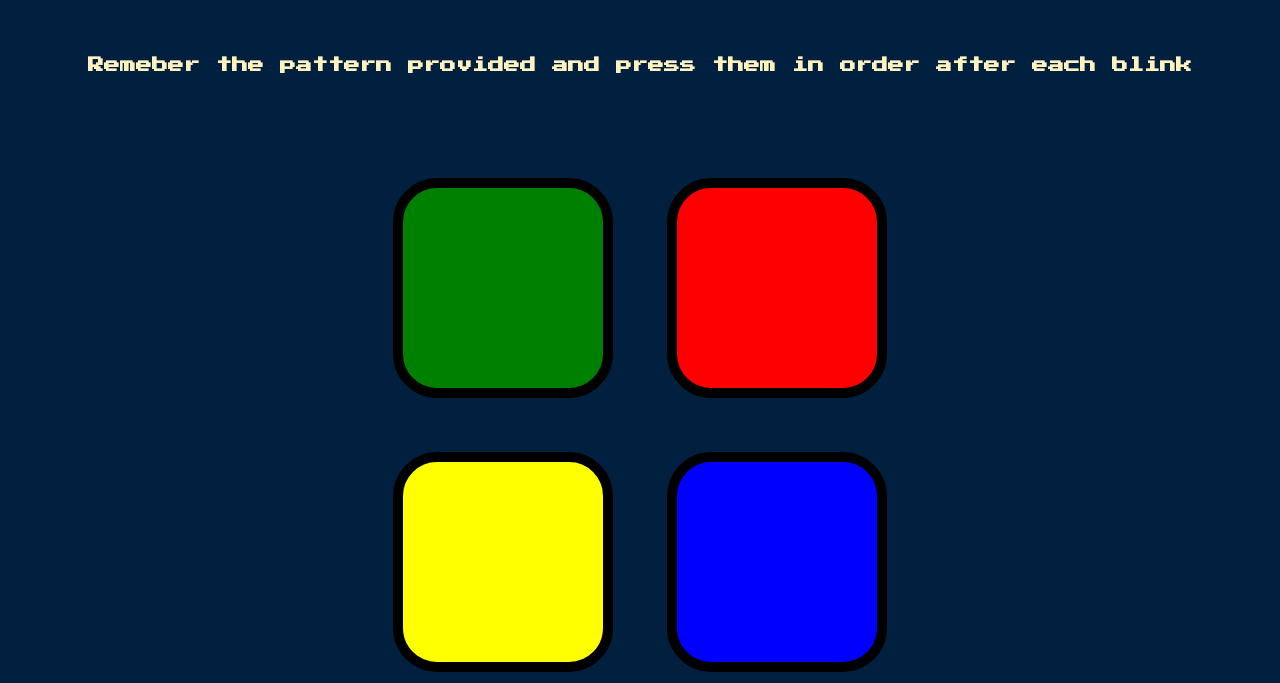
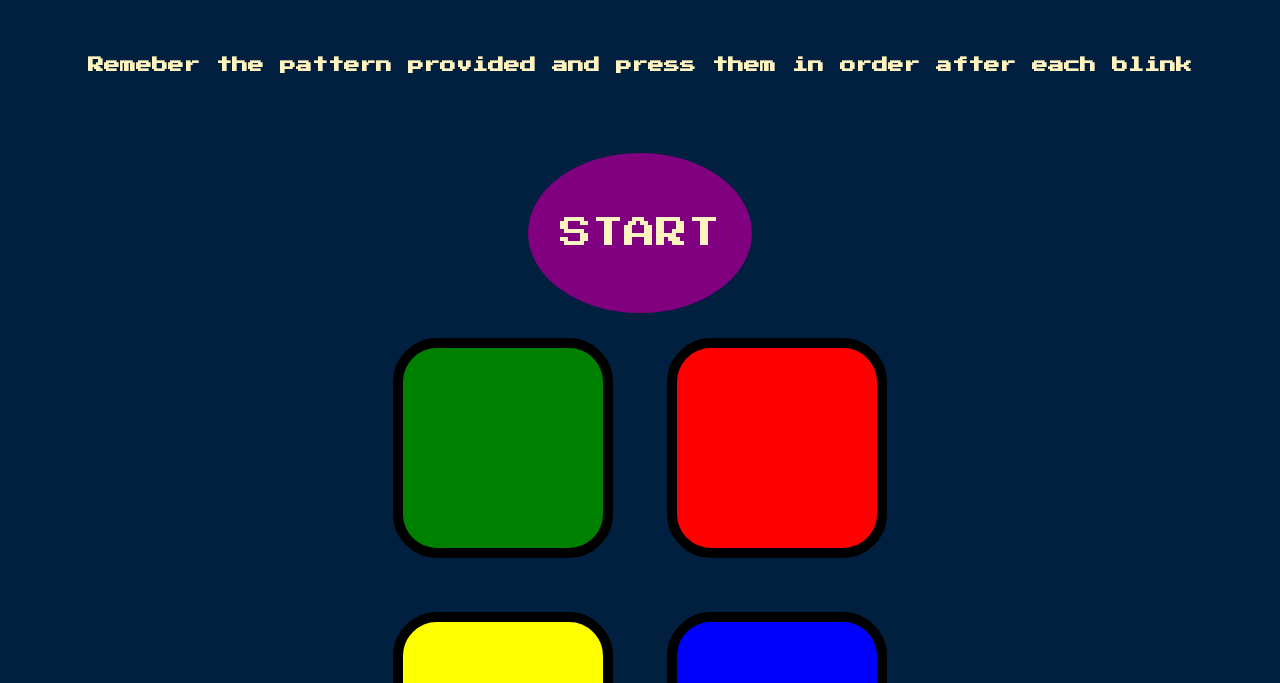
Before and after one commit to JariPii/Simon-Game, a plain HTML site: page index.html in a window 1280 px wide. Shown: the part 117-800 px from the top of the page. Drawn offline with nearby package versions, Linux system fonts and the light colour scheme.

Commit message:
Adds a button to start game

```diff
--- a/game.js
+++ b/game.js
@@ -18,7 +18,7 @@ $('h1').after(
 //   }
 // });
 
-$(document).on('keypress touchstart', function () {
+$('.start-btn').on('click touchstart', function () {
   if (!started) {
     $('#level-title').text('Level ' + level);
     nextSequence();
--- a/index.html
+++ b/index.html
@@ -11,7 +11,8 @@
 <body>
   <h1 id="level-title">Press A Key to Start</h1>
   <div class="container">
-    <div lass="row">
+    <button class="start-btn">START</button>
+    <div class="row">
 
       <div type="button" id="green" class="btn green">
 
--- a/styles.css
+++ b/styles.css
@@ -16,6 +16,19 @@ h2 {
   margin: 5%;
   color: #fef2bf;
   line-height: 3rem;
+}
+
+button {
+  font-family: 'Press Start 2P', cursive;
+  border: none;
+  padding: 4rem 2rem;
+  /* height: 8rem;
+  width: 8rem; */
+  border-radius: 50%;
+  background-color: purple;
+  color: #fef2bf;
+  cursor: pointer;
+  font-size: 2rem;
 }
 
 .container {
```
